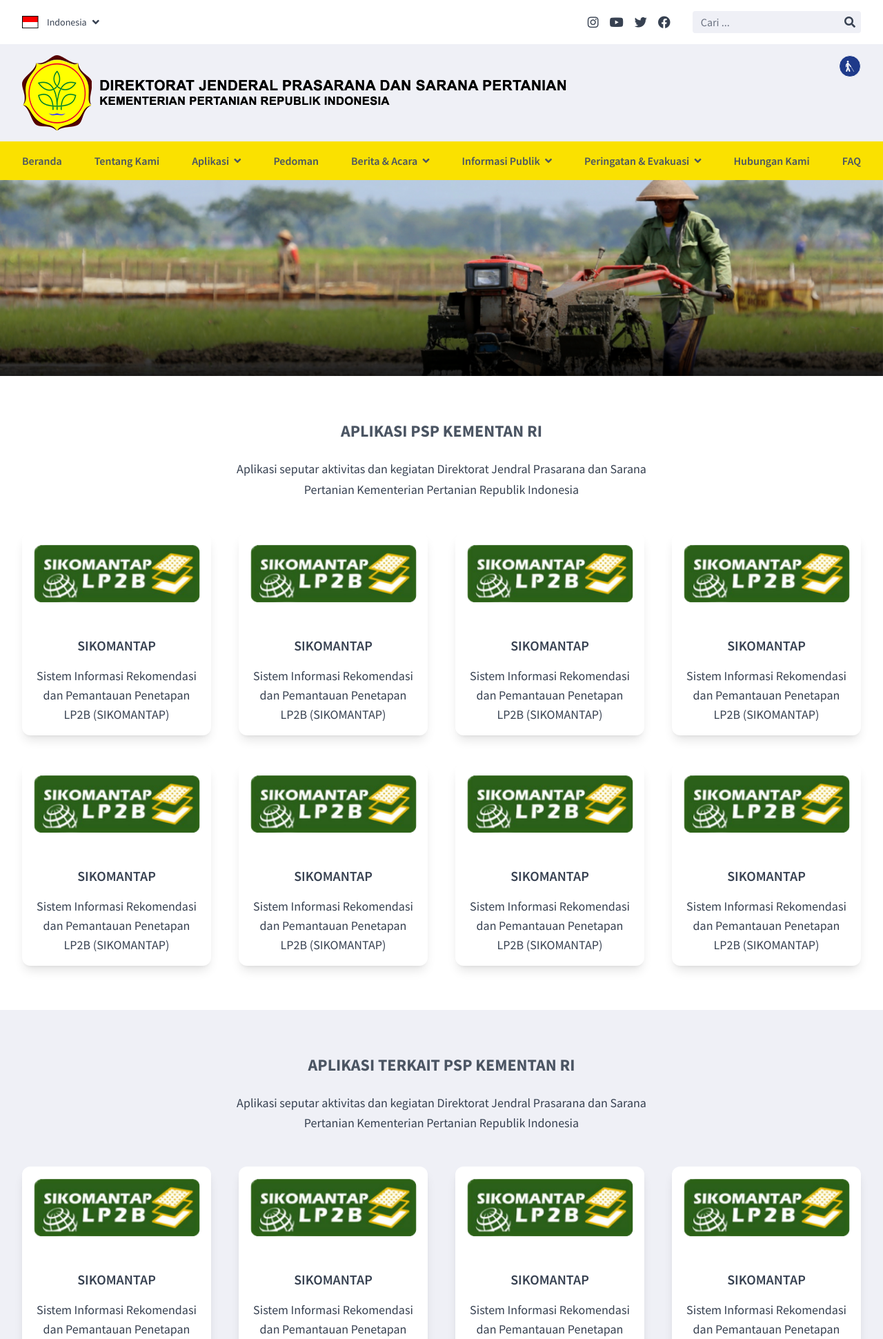
After one commit to PT-Mahir-Techno/psp-pertanian-prototype, a PHP site: page /aplikasi.php in a window 1280 px wide. The commit adds this page. Shown: the top 1941 px of the page at 69% size. Run offline with PHP 8.4, Linux system fonts and the light colour scheme; some libraries are stand-ins or nearby versions.

Commit message:
add applications page

```diff
--- /dev/null
+++ b/aplikasi.php
@@ -0,0 +1,120 @@
+<!DOCTYPE html>
+<html lang="en">
+
+<head>
+	<?php include './includes/links.php' ?>
+</head>
+
+<body>
+	<?php include './includes/top-section.php' ?>
+
+	<!-- banner header -->
+	<header>
+		<img src="/assets/banner-header-2.png" class="w-full lg:aspect-[9/2] aspect-[9/4] object-cover">
+	</header>
+
+	<!-- aplikasi psp -->
+	<section class="py-16 container">
+		<h3 class="text-center text-2xl font-bold text-gray-600 mb-6">APLIKASI PSP KEMENTAN RI</h3>
+		<p class="lg:w-1/2 text-center text-lg mx-auto mb-12 leading-relaxed">Aplikasi seputar aktivitas dan kegiatan Direktorat Jendral Prasarana dan Sarana Pertanian Kementerian Pertanian Republik Indonesia</p>
+
+		<div class="grid lg:grid-cols-4 gap-10">
+			<a href="#" class="bg-white shadow-lg rounded-xl p-4 hover:shadow-xl hover:scale-105 transition-transform">
+				<img src="/assets/app-1.png" class="w-full h-auto mb-12">
+				<h4 class="text-center text-xl font-semibold mb-4">SIKOMANTAP</h4>
+				<p class="text-center mx-auto text-lg">Sistem Informasi Rekomendasi dan Pemantauan Penetapan LP2B (SIKOMANTAP)</p>
+			</a>
+			<a href="#" class="bg-white shadow-lg rounded-xl p-4 hover:shadow-xl hover:scale-105 transition-transform">
+				<img src="/assets/app-1.png" class="w-full h-auto mb-12">
+				<h4 class="text-center text-xl font-semibold mb-4">SIKOMANTAP</h4>
+				<p class="text-center mx-auto text-lg">Sistem Informasi Rekomendasi dan Pemantauan Penetapan LP2B (SIKOMANTAP)</p>
+			</a>
+			<a href="#" class="bg-white shadow-lg rounded-xl p-4 hover:shadow-xl hover:scale-105 transition-transform">
+				<img src="/assets/app-1.png" class="w-full h-auto mb-12">
+				<h4 class="text-center text-xl font-semibold mb-4">SIKOMANTAP</h4>
+				<p class="text-center mx-auto text-lg">Sistem Informasi Rekomendasi dan Pemantauan Penetapan LP2B (SIKOMANTAP)</p>
+			</a>
+			<a href="#" class="bg-white shadow-lg rounded-xl p-4 hover:shadow-xl hover:scale-105 transition-transform">
+				<img src="/assets/app-1.png" class="w-full h-auto mb-12">
+				<h4 class="text-center text-xl font-semibold mb-4">SIKOMANTAP</h4>
+				<p class="text-center mx-auto text-lg">Sistem Informasi Rekomendasi dan Pemantauan Penetapan LP2B (SIKOMANTAP)</p>
+			</a>
+			<a href="#" class="bg-white shadow-lg rounded-xl p-4 hover:shadow-xl hover:scale-105 transition-transform">
+				<img src="/assets/app-1.png" class="w-full h-auto mb-12">
+				<h4 class="text-center text-xl font-semibold mb-4">SIKOMANTAP</h4>
+				<p class="text-center mx-auto text-lg">Sistem Informasi Rekomendasi dan Pemantauan Penetapan LP2B (SIKOMANTAP)</p>
+			</a>
+			<a href="#" class="bg-white shadow-lg rounded-xl p-4 hover:shadow-xl hover:scale-105 transition-transform">
+				<img src="/assets/app-1.png" class="w-full h-auto mb-12">
+				<h4 class="text-center text-xl font-semibold mb-4">SIKOMANTAP</h4>
+				<p class="text-center mx-auto text-lg">Sistem Informasi Rekomendasi dan Pemantauan Penetapan LP2B (SIKOMANTAP)</p>
+			</a>
+			<a href="#" class="bg-white shadow-lg rounded-xl p-4 hover:shadow-xl hover:scale-105 transition-transform">
+				<img src="/assets/app-1.png" class="w-full h-auto mb-12">
+				<h4 class="text-center text-xl font-semibold mb-4">SIKOMANTAP</h4>
+				<p class="text-center mx-auto text-lg">Sistem Informasi Rekomendasi dan Pemantauan Penetapan LP2B (SIKOMANTAP)</p>
+			</a>
+			<a href="#" class="bg-white shadow-lg rounded-xl p-4 hover:shadow-xl hover:scale-105 transition-transform">
+				<img src="/assets/app-1.png" class="w-full h-auto mb-12">
+				<h4 class="text-center text-xl font-semibold mb-4">SIKOMANTAP</h4>
+				<p class="text-center mx-auto text-lg">Sistem Informasi Rekomendasi dan Pemantauan Penetapan LP2B (SIKOMANTAP)</p>
+			</a>
+		</div>
+	</section>
+
+	<!-- aplikasi terkait psp -->
+	<section class="py-16 bg-base-gray">
+		<div class="container">
+			<h3 class="text-center text-2xl font-bold text-gray-600 mb-6">APLIKASI TERKAIT PSP KEMENTAN RI</h3>
+			<p class="lg:w-1/2 text-center text-lg mx-auto mb-12 leading-relaxed">Aplikasi seputar aktivitas dan kegiatan Direktorat Jendral Prasarana dan Sarana Pertanian Kementerian Pertanian Republik Indonesia</p>
+
+			<div class="grid lg:grid-cols-4 gap-10">
+				<a href="#" class="bg-white shadow-lg rounded-xl p-4 hover:shadow-xl hover:scale-105 transition-transform">
+					<img src="/assets/app-1.png" class="w-full h-auto mb-12">
+					<h4 class="text-center text-xl font-semibold mb-4">SIKOMANTAP</h4>
+					<p class="text-center mx-auto text-lg">Sistem Informasi Rekomendasi dan Pemantauan Penetapan LP2B (SIKOMANTAP)</p>
+				</a>
+				<a href="#" class="bg-white shadow-lg rounded-xl p-4 hover:shadow-xl hover:scale-105 transition-transform">
+					<img src="/assets/app-1.png" class="w-full h-auto mb-12">
+					<h4 class="text-center text-xl font-semibold mb-4">SIKOMANTAP</h4>
+					<p class="text-center mx-auto text-lg">Sistem Informasi Rekomendasi dan Pemantauan Penetapan LP2B (SIKOMANTAP)</p>
+				</a>
+				<a href="#" class="bg-white shadow-lg rounded-xl p-4 hover:shadow-xl hover:scale-105 transition-transform">
+					<img src="/assets/app-1.png" class="w-full h-auto mb-12">
+					<h4 class="text-center text-xl font-semibold mb-4">SIKOMANTAP</h4>
+					<p class="text-center mx-auto text-lg">Sistem Informasi Rekomendasi dan Pemantauan Penetapan LP2B (SIKOMANTAP)</p>
+				</a>
+				<a href="#" class="bg-white shadow-lg rounded-xl p-4 hover:shadow-xl hover:scale-105 transition-transform">
+					<img src="/assets/app-1.png" class="w-full h-auto mb-12">
+					<h4 class="text-center text-xl font-semibold mb-4">SIKOMANTAP</h4>
+					<p class="text-center mx-auto text-lg">Sistem Informasi Rekomendasi dan Pemantauan Penetapan LP2B (SIKOMANTAP)</p>
+				</a>
+				<a href="#" class="bg-white shadow-lg rounded-xl p-4 hover:shadow-xl hover:scale-105 transition-transform">
+					<img src="/assets/app-1.png" class="w-full h-auto mb-12">
+					<h4 class="text-center text-xl font-semibold mb-4">SIKOMANTAP</h4>
+					<p class="text-center mx-auto text-lg">Sistem Informasi Rekomendasi dan Pemantauan Penetapan LP2B (SIKOMANTAP)</p>
+				</a>
+				<a href="#" class="bg-white shadow-lg rounded-xl p-4 hover:shadow-xl hover:scale-105 transition-transform">
+					<img src="/assets/app-1.png" class="w-full h-auto mb-12">
+					<h4 class="text-center text-xl font-semibold mb-4">SIKOMANTAP</h4>
+					<p class="text-center mx-auto text-lg">Sistem Informasi Rekomendasi dan Pemantauan Penetapan LP2B (SIKOMANTAP)</p>
+				</a>
+				<a href="#" class="bg-white shadow-lg rounded-xl p-4 hover:shadow-xl hover:scale-105 transition-transform">
+					<img src="/assets/app-1.png" class="w-full h-auto mb-12">
+					<h4 class="text-center text-xl font-semibold mb-4">SIKOMANTAP</h4>
+					<p class="text-center mx-auto text-lg">Sistem Informasi Rekomendasi dan Pemantauan Penetapan LP2B (SIKOMANTAP)</p>
+				</a>
+				<a href="#" class="bg-white shadow-lg rounded-xl p-4 hover:shadow-xl hover:scale-105 transition-transform">
+					<img src="/assets/app-1.png" class="w-full h-auto mb-12">
+					<h4 class="text-center text-xl font-semibold mb-4">SIKOMANTAP</h4>
+					<p class="text-center mx-auto text-lg">Sistem Informasi Rekomendasi dan Pemantauan Penetapan LP2B (SIKOMANTAP)</p>
+				</a>
+			</div>
+		</div>
+	</section>
+
+	<?php include './includes/bottom-section.php' ?>
+	<?php include './includes/scripts.php' ?>
+</body>
+
+</html>
--- a/includes/bottom-section.php
+++ b/includes/bottom-section.php
@@ -47,8 +47,8 @@
 	<div class="drawer-side">
 		<label for="my-drawer" class="drawer-overlay"></label>
 		<ul class="menu p-4 overflow-y-auto w-80 bg-base-100">
-			<li><a>Beranda</a></li>
-			<li><a>Tentang Kami</a></li>
+			<li><a href="/">Beranda</a></li>
+			<li><a href="/tentang-kami.php">Tentang Kami</a></li>
 			<li>
 				<div tabindex="0" class="collapse collapse-arrow">
 					<input type="checkbox">
--- a/includes/top-section.php
+++ b/includes/top-section.php
@@ -1,11 +1,3 @@
-<!DOCTYPE html>
-<html lang="en">
-
-<head>
-
-</head>
-
-<body>
 <div class="drawer drawer-end">
 	<input id="my-drawer" type="checkbox" class="drawer-toggle">
 	<div class="drawer-content">
@@ -37,6 +29,7 @@
 		<!-- logo & mobile sticky header -->
 		<section class="bg-base-gray py-4 lg:px-8 px-4 sticky lg:static top-0 z-[999] shadow-lg lg:shadow-none">
 			<div class="relative lg:block flex items-center justify-between">
+				<a href="/" class="block">
 					<img class="lg:block hidden" src="./assets/logo-psp-1.png">
 					<div class="lg:hidden flex space-x-2">
 						<img class="w-10" src="./assets/logo-sticky.png">
@@ -45,6 +38,7 @@
 							<h2 class="font-semibold text-xs">PRASARANA & SARANA PERTANIAN</h2>
 						</div>
 					</div>
+				</a>
 				<div class="flex items-center justify-between space-x-4">
 					<button class="
 						rounded-full bg-blue-900 border border-white w-6 h-6 flex justify-center items-center
@@ -63,8 +57,8 @@
 
 		<!-- navigation  -->
 		<nav class="lg:flex hidden lg:flex-row flex-col lg:justify-between bg-secondary py-4 px-8 font-semibold text-gray-600">
-				<a href="#" class="hover:text-white transition-colors duration-300">Beranda</a>
-				<a href="#" class="hover:text-white transition-colors duration-300">Tentang Kami</a>
+			<a href="/" class="hover:text-white transition-colors duration-300">Beranda</a>
+			<a href="/tentang-kami.php" class="hover:text-white transition-colors duration-300">Tentang Kami</a>
 			<div class="dropdown dropdown-hover">
 				<div tabindex="0">Aplikasi <i class="fas fa-angle-down ml-1"></i></div>
 				<div tabindex="0" class="dropdown-content shadow-xl card compact bg-white py-2 w-[800px] grid grid-cols-4 gap-4">
```
Also changed, not shown: assets/banner-header-2.png (added), css/app.css. Lines whose indentation alone changed are shown as unchanged.
